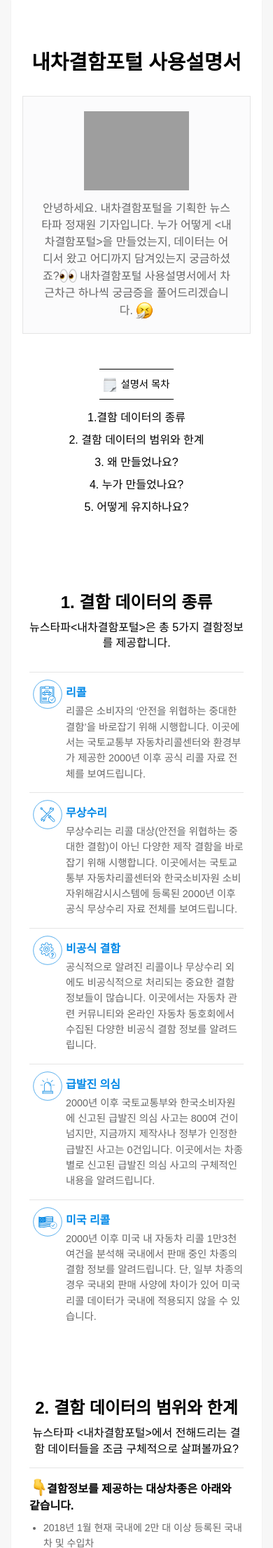
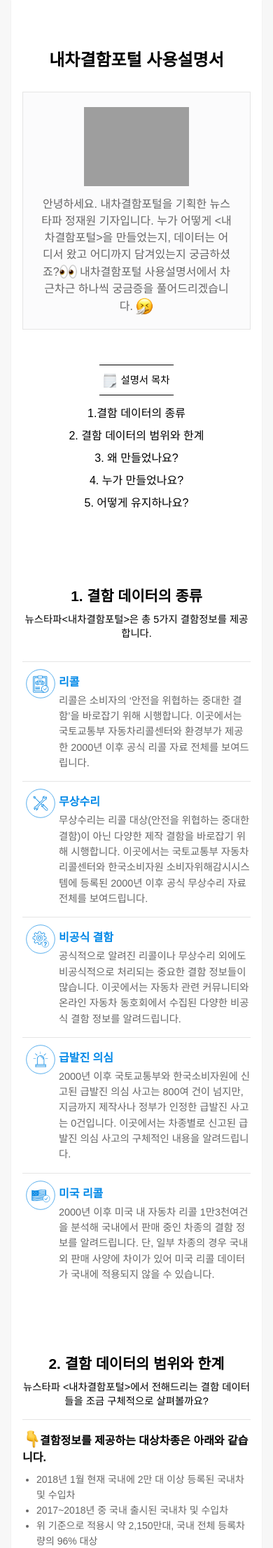
Before and after one commit to NullFull/safercar, a Django app: page /about in a window 390 px wide. Shown: the part 60-2272 px from the top of the page at 70% size. Run offline with Django 3.2, Linux system fonts and the light colour scheme; grey boxes are pictures that could not be loaded.

Commit message:
about.html 의 css 수정 (미디어쿼리 수정) / 하단 버튼 css 주소 수정

```diff
--- a/desucar/templates/about.html
+++ b/desucar/templates/about.html
@@ -69,7 +69,7 @@
 	}
 
 	.about .btn-tips:before{
-		content: url({% static 'img/icon-tips.svg' %});
+		content: url({% static 'img/icon/icon-tips.svg' %});
 		display: inline-block;
 		vertical-align: middle;
     	margin-right: 17px;
@@ -90,7 +90,7 @@
     }
 
 	.about .btn-donate:before {
-		content: url({% static 'img/icon-donate.svg' %});
+		content: url({% static 'img/icon/icon-donate.svg' %});
 		display: inline-block;
 		vertical-align: middle;
     	margin-right: 17px;
@@ -247,9 +247,15 @@
 	}
 
 	/* Small phones : from 0 to 767px */
-	@media only screen and (max-width:767px) {
+	@media only screen and (max-width:640px) {
 
-		.about section {padding: 50px 10px;}
+		.about section {padding: 50px 0px;}
+
+		.about h1 {font-size: 150%;}
+		.about h2 {font-size: 130%;}
+		.about .copy { font-size: 95%;}
+		.about .copy {font-size: 90%;}
+
 
 		br {display: none;}
 
@@ -267,7 +273,7 @@
 
 		.about .btn:link,
 		.about .btn:visited {
-			padding: 5px 30px;
+			padding: 5px 15px;
 			font-size: 90%;
 		}
 
```
